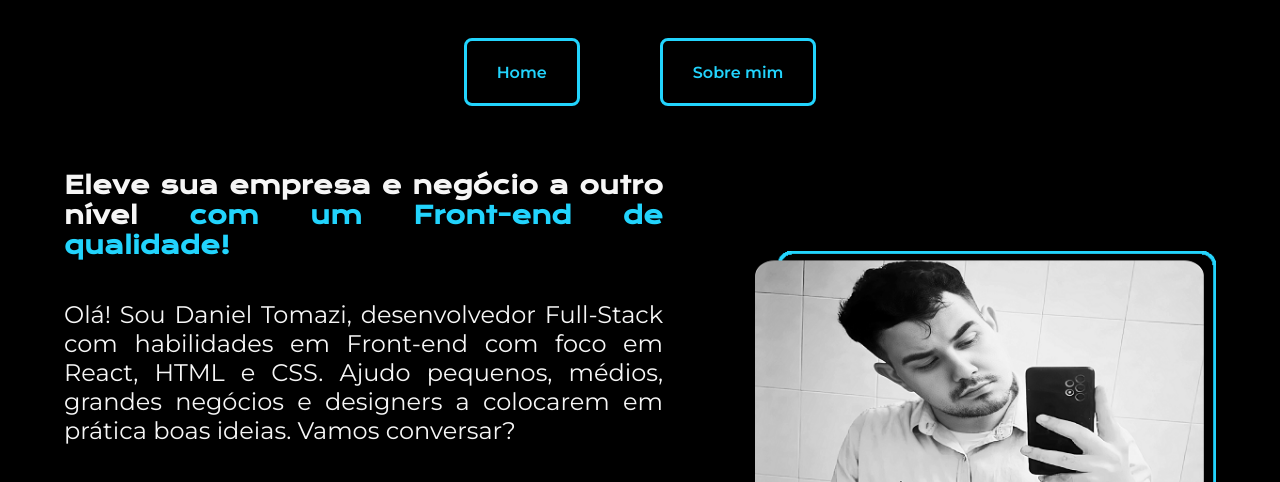
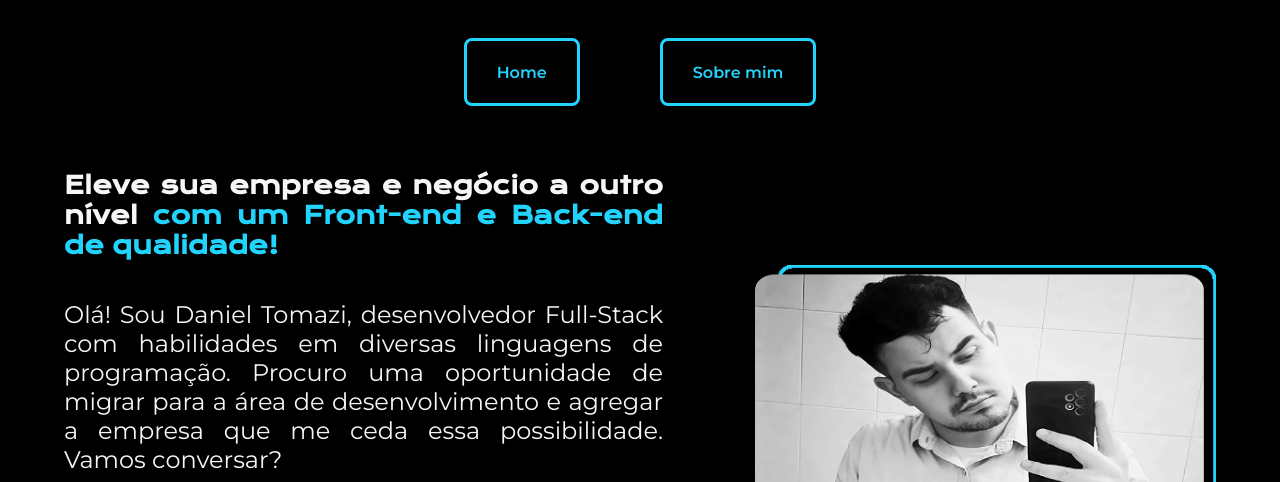
Before and after one commit to DanielTomazi/ApresentacaoDev, a plain HTML site: page index.html in a window 1280 px wide. Shown: the top 482 px of the page. Drawn offline with nearby package versions, Linux system fonts and the light colour scheme; files that its build step writes are made by us from their sources; files whose address does not match are found by name.

Commit message:
Update index.html

```diff
--- a/index.html
+++ b/index.html
@@ -19,13 +19,9 @@
     <main class="apresentacao">
         <section class="apresentacao__conteudo">
             <h1 class="apresentacao__conteudo__titulo">Eleve sua empresa e negócio a outro nível<strong
-            class="titulo-destaque"> com um Front-end de qualidade!
+            class="titulo-destaque"> com um Front-end e Back-end de qualidade!
             </strong></h1>
-            <p class="apresentacao__conteudo__texto">Olá! Sou Daniel Tomazi, desenvolvedor Full-Stack com habilidades em
-            Front-end com foco em React, HTML e
-            CSS. Ajudo pequenos, médios, grandes negócios e designers a
-            colocarem em prática boas ideias. Vamos
-            conversar?</p>
+            <p class="apresentacao__conteudo__texto">Olá! Sou Daniel Tomazi, desenvolvedor Full-Stack com habilidades em diversas linguagens de programação. Procuro uma oportunidade de migrar para a área de desenvolvimento e agregar a empresa que me ceda essa possibilidade. Vamos conversar?</p>
             <div class="apresentacao__links">
                 <h2 class="apresentacao__links__subtitulo">Acesse minhas redes:</h2>
                 <a class="apresentacao__links__navegacao" href="https://instagram.com/danieltomaziii">
```
